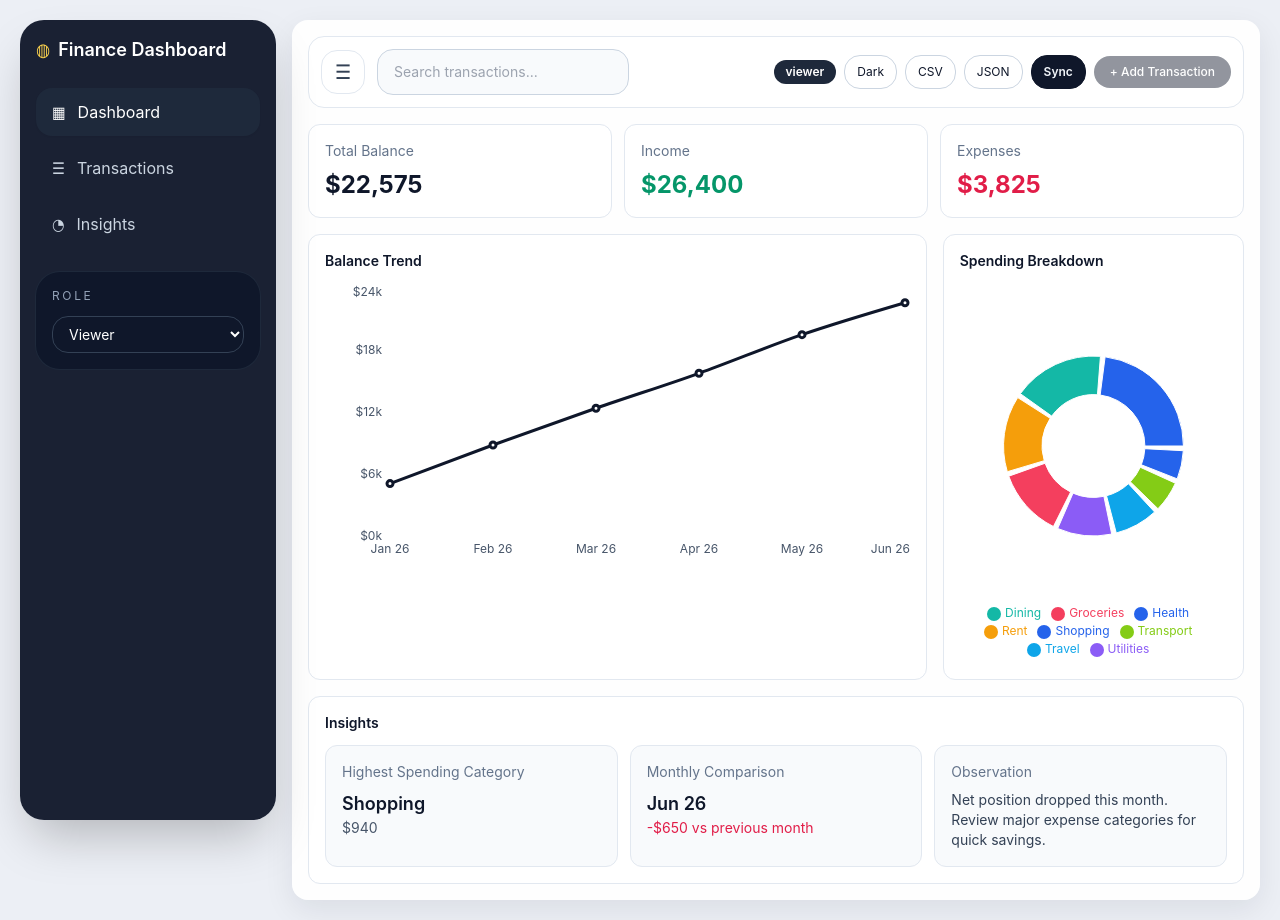
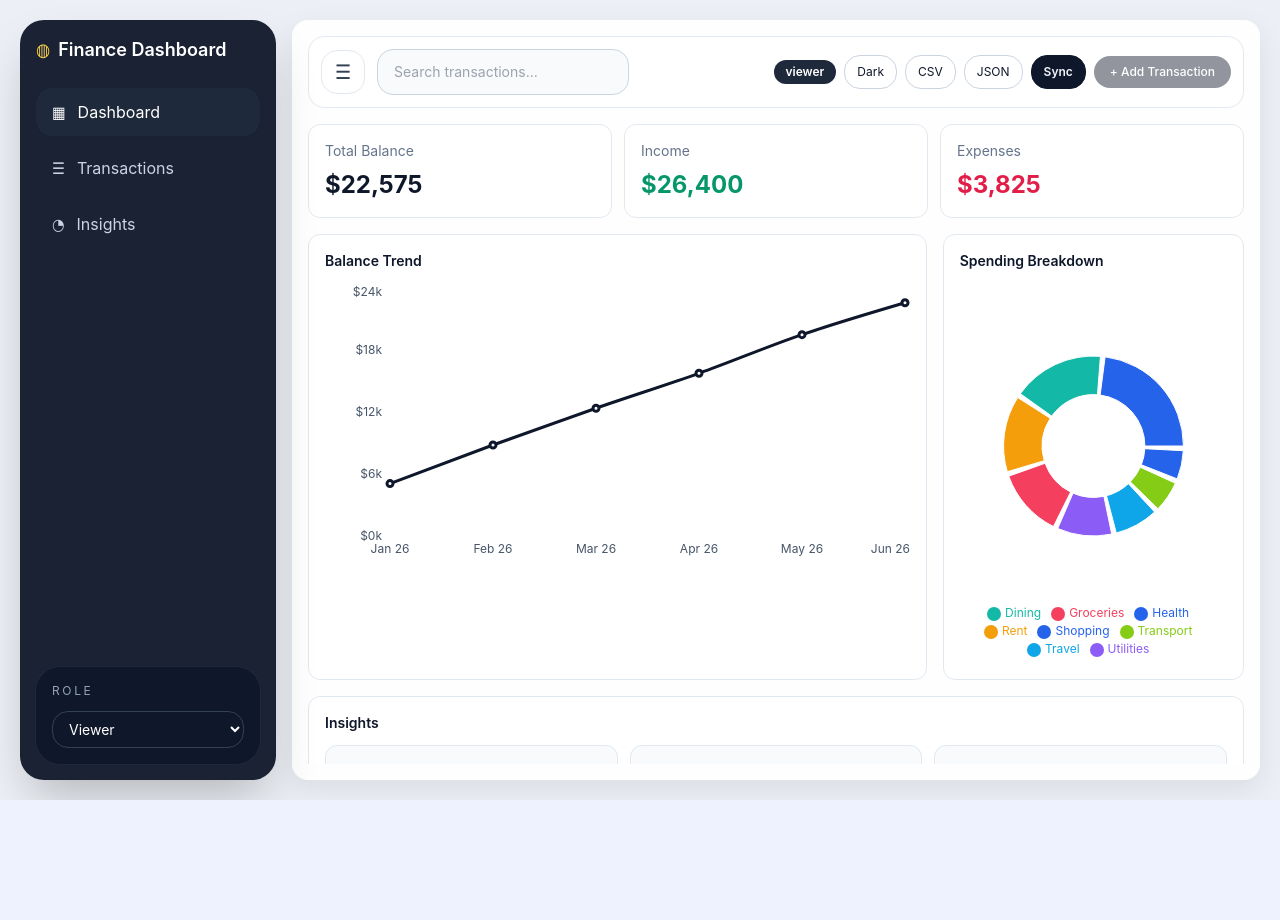
Before and after one commit to navneetsharma212006/Financial-Dashboard-UI, a React (Vite) app: page / in a window 1280 px wide. After the commit the page ends 800 px from the top, so only its background shows below. Built offline with nearby package versions, Linux system fonts and the light colour scheme.

Commit message:
Updated transactions layout and fixed dashboard UI

```diff
--- a/src/App.jsx
+++ b/src/App.jsx
@@ -26,8 +26,7 @@ const App = () => {
   const [modalOpen, setModalOpen] = useState(false)
   const [editingTx, setEditingTx] = useState(null)
   const [activeView, setActiveView] = useState('dashboard')
-  const [sidebarOpen, setSidebarOpen] = useState(false)
-  const [sidebarCollapsed, setSidebarCollapsed] = useState(false)
+  const [sidebarOpen, setSidebarOpen] = useState(true)
 
   const openAddModal = () => {
     setEditingTx(null)
@@ -35,12 +34,7 @@ const App = () => {
   }
 
   const handleSidebarToggle = () => {
-    const isMobile = window.matchMedia('(max-width: 1023px)').matches
-    if (isMobile) {
-      setSidebarOpen((current) => !current)
-      return
-    }
-    setSidebarCollapsed((current) => !current)
+    setSidebarOpen((current) => !current)
   }
 
   const openEditModal = (item) => {
@@ -59,16 +53,15 @@ const App = () => {
   }
 
   return (
-    <main className="min-h-screen bg-[#eceff5] p-3 dark:bg-slate-950 sm:p-5">
-      <div className="mx-auto flex min-h-screen w-full max-w-[1400px] gap-4 lg:flex-row">
+    <main className="h-screen bg-[#eceff5] p-3 dark:bg-slate-950 sm:p-5 overflow-hidden">
+      <div className="flex h-full w-full max-w-[1400px] gap-4 lg:flex-row mx-auto">
         <Sidebar
           activeView={activeView}
           onChangeView={setActiveView}
           isOpen={sidebarOpen}
-          collapsed={sidebarCollapsed}
           onClose={() => setSidebarOpen(false)}
         />
-        <div className="min-w-0 flex flex-1 flex-col rounded-2xl bg-white/95 p-3 shadow-card transition duration-300 dark:bg-slate-950 sm:p-4">
+        <div className="flex flex-1 flex-col rounded-2xl bg-white/95 p-3 shadow-card transition duration-300 dark:bg-slate-950 sm:p-4 overflow-hidden">
           <Topbar
             searchQuery={searchQuery}
             onSearch={setSearchQuery}
@@ -83,7 +76,7 @@ const App = () => {
             onMenuToggle={handleSidebarToggle}
           />
 
-          <div className="flex-1">
+          <div className="flex-1 overflow-y-auto">
             {activeView === 'dashboard' && <DashboardView transactions={transactions} />}
             {activeView === 'transactions' && (
               <TransactionsView rows={filteredTransactions} onEdit={openEditModal} canEdit={role === 'admin'} />
--- a/src/components/layout/Sidebar.jsx
+++ b/src/components/layout/Sidebar.jsx
@@ -7,11 +7,10 @@ const NAV_ITEMS = [
   { key: 'insights', label: 'Insights', icon: '◔' },
 ]
 
-const Sidebar = ({ activeView, onChangeView, isOpen, onClose, collapsed }) => {
-  const showLabels = !collapsed
-
+const Sidebar = ({ activeView, onChangeView, isOpen, onClose }) => {
   return (
     <>
+      {/* Mobile overlay */}
       <div
         className={`fixed inset-0 z-30 bg-slate-950/40 transition-opacity duration-300 lg:hidden ${
           isOpen ? 'pointer-events-auto opacity-100' : 'pointer-events-none opacity-0'
@@ -19,20 +18,17 @@ const Sidebar = ({ activeView, onChangeView, isOpen, onClose, collapsed }) => {
         onClick={onClose}
       />
 
+      {/* Sidebar - now scrolls with page */}
       <aside
-        className={`fixed inset-y-0 left-0 z-40 h-full overflow-y-auto rounded-r-3xl border-r border-slate-800 bg-slate-950/95 p-4 text-slate-100 shadow-2xl transition-all duration-300 ${
-          isOpen ? 'w-72 translate-x-0' : '-translate-x-full w-72'
-        } lg:static lg:translate-x-0 ${
-          collapsed ? 'lg:w-20 lg:px-2' : 'lg:w-64 lg:px-4'
-        } lg:h-screen lg:rounded-3xl lg:border-0 lg:bg-slate-900/95`}
+        className={`flex h-full w-72 flex-col rounded-r-3xl border-r border-slate-800 bg-slate-950/95 p-4 text-slate-100 shadow-2xl transition-all duration-300 ${
+          isOpen ? 'fixed inset-y-0 left-0 z-40 lg:relative lg:inset-auto lg:flex' : 'hidden lg:hidden'
+        } lg:w-64 lg:rounded-3xl lg:border-0 lg:bg-slate-900/95`}
       >
         {/* Header */}
-        <div className="flex items-center justify-between gap-3">
-          <div className={`flex items-center gap-2 text-lg font-semibold text-white ${collapsed ? 'justify-center w-full' : ''}`}>
+        <div className="flex flex-shrink-0 items-center justify-between gap-3">
+          <div className="flex items-center gap-2 text-lg font-semibold text-white">
             <span className="text-amber-300">◍</span>
-            <span className={`${showLabels ? 'block' : 'hidden lg:block'}`}>
-              Finance Dashboard
-            </span>
+            <span>Finance Dashboard</span>
           </div>
 
           <button
@@ -45,41 +41,33 @@ const Sidebar = ({ activeView, onChangeView, isOpen, onClose, collapsed }) => {
         </div>
 
         {/* Navigation */}
-        <nav className={`mt-6 flex flex-col gap-2 ${collapsed ? 'items-center' : ''}`}>
+        <nav className="mt-6 flex-1">
+          <div className="flex flex-col gap-2">
             {NAV_ITEMS.map((item) => (
               <button
                 key={item.key}
                 type="button"
-              onClick={() => {
-                onChangeView(item.key)
-                onClose()
-              }}
-              className={`flex items-center rounded-2xl transition duration-200 ${
-                showLabels ? 'justify-start gap-3 px-4 py-3' : 'justify-center px-3 py-3'
-              } ${
+                onClick={() => onChangeView(item.key)}
+                className={`flex items-center gap-3 rounded-2xl px-4 py-3 transition duration-200 ${
                   activeView === item.key
                     ? 'bg-slate-800 text-white shadow-sm'
                     : 'text-slate-300 hover:bg-slate-800 hover:text-white'
                 }`}
               >
                 <span className="text-base">{item.icon}</span>
-              <span className={`${showLabels ? 'inline' : 'hidden'}`}>
-                {item.label}
-              </span>
+                <span>{item.label}</span>
               </button>
             ))}
+          </div>
         </nav>
 
         {/* Role Section */}
-        {showLabels && (
-          <div className="mt-6 rounded-3xl bg-slate-900 p-4 ring-1 ring-slate-800">
+        <div className="flex-shrink-0 mt-6 rounded-3xl bg-slate-900 p-4 ring-1 ring-slate-800">
           <p className="mb-3 text-xs uppercase tracking-[0.22em] text-slate-400">
             Role
           </p>
-
           <RoleSwitcher />
         </div>
-        )}
       </aside>
     </>
   )
```
Lines whose indentation alone changed are shown as unchanged.
